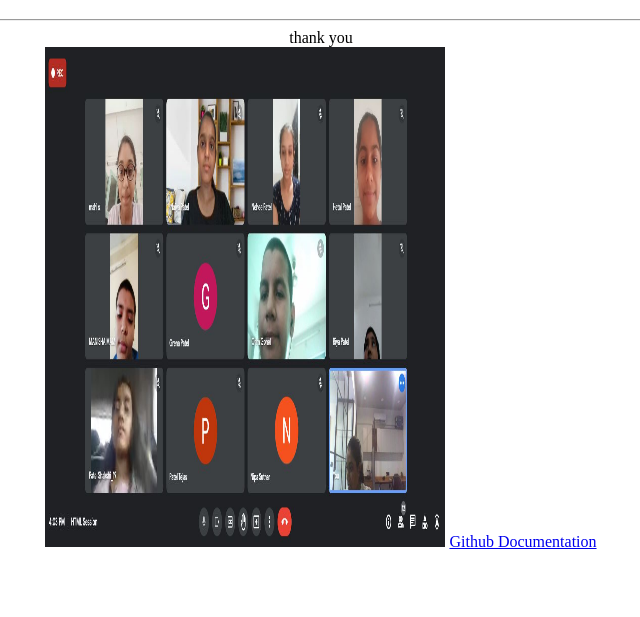
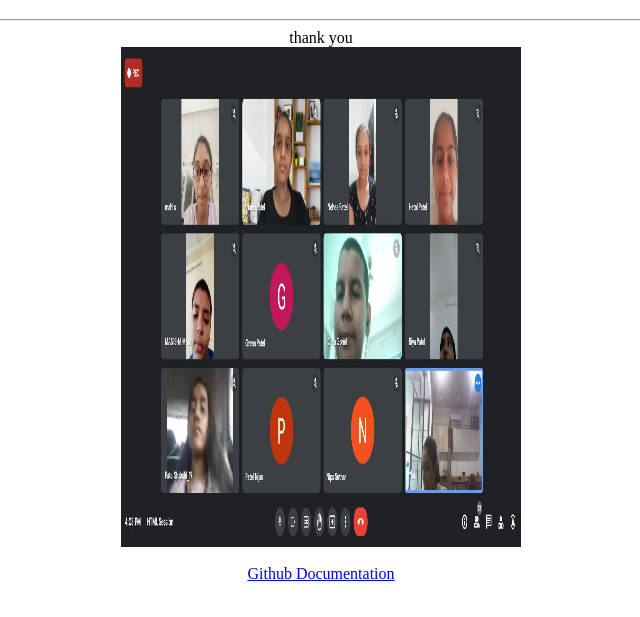
Before and after one commit to malatipatel/malatipatel.github.io, a plain HTML site: page index.html in a window 1280 px wide. Shown: the part 87-704 px from the top of the page, without its empty margins (319-959 px from the left). Drawn offline with Linux system fonts and the light colour scheme.

Commit message:
Update index.html

```diff
--- a/index.html
+++ b/index.html
@@ -4,6 +4,6 @@
 </h1>
 <hr>
 thank you<br>
-  <img src="rr.JPG" alt="screenshot" width="400" height="500">
+  <img src="rr.JPG" alt="screenshot" width="400" height="500"><br><br>
   <a href="github/index.html">Github Documentation</a>
 </center>
```
